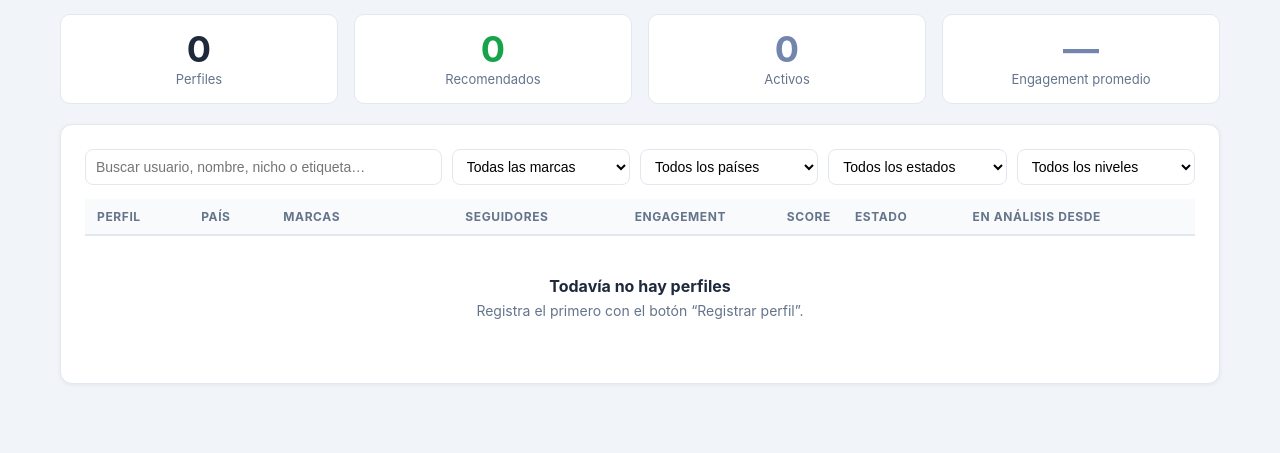
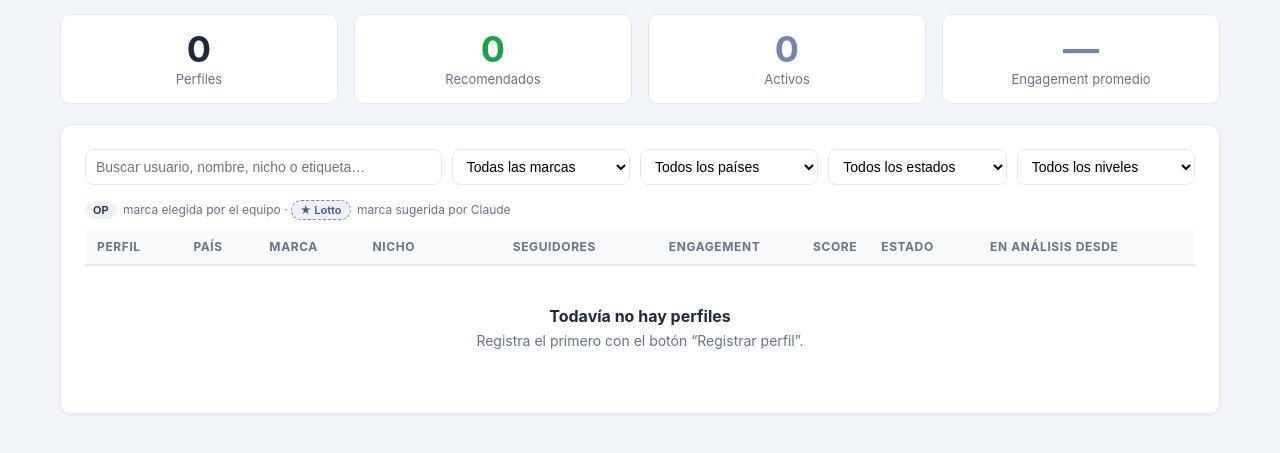
Before and after one commit to jennydsdasilva-prog/creators, a Flask app: page /creators in a window 1280 px wide. Shown: the part 188-641 px from the top of the page. Run offline with Flask 3, Linux system fonts and the light colour scheme; data that the repository does not hold is empty.

Commit message:
Panel: marca elegida y sugerida por Claude, y columna de nicho
Co-Authored-By: Claude Opus 5.5 <noreply@anthropic.com>
Claude-Session: https://claude.ai/code/session_01QSL2T7xeUKBmSjudhEs4KS

```diff
--- a/creators.py
+++ b/creators.py
@@ -901,6 +901,8 @@ def resumen_perfil(p):
         "seguidores": m.get("seguidores"), "er": m.get("er"), "nivel_cuenta": m.get("nivel_cuenta"),
         "score": s.get("total"), "nivel": s.get("nivel"),
         "recomendacion": (p.get("ia") or {}).get("recomendacion"),
+        "marca_sugerida": (p.get("ia") or {}).get("mejor_marca") or "",
+        "nichos": (p.get("ia") or {}).get("nichos") or [],
         "alertas_altas": sum(1 for a in p.get("alertas") or [] if a.get("gravedad") == "alta"),
         "fuente": p.get("fuente"), "actualizado": p.get("analizado") or p.get("actualizado"),
     }
--- a/static/creators.css
+++ b/static/creators.css
@@ -96,3 +96,4 @@ details.cr-det summary { cursor: pointer; font-weight: 600; font-size: 14px; col
   .card { box-shadow: none; break-inside: avoid; }
   .contenido { max-width: none; padding: 0; }
 }
+.cr-sugerida { background: #eef1f8; color: #4b5a85; border: 1px dashed #7485ad; }
--- a/templates/creators/panel.html
+++ b/templates/creators/panel.html
@@ -20,14 +20,15 @@
     <select id="f-nivel"><option value="">Todos los niveles</option>
       <option>Recomendado</option><option>Potencial</option><option>Revisar</option><option>No recomendado</option></select>
   </div>
+  <div class="cr-mini" style="margin-bottom:8px"><span class="cr-chip">OP</span> marca elegida por el equipo · <span class="cr-chip cr-sugerida">★ Lotto</span> marca sugerida por Claude</div>
   <div class="cr-tabla">
     <table>
       <thead><tr>
-        <th data-orden="usuario">Perfil</th><th data-orden="pais">País</th><th>Marcas</th>
+        <th data-orden="usuario">Perfil</th><th data-orden="pais">País</th><th>Marca</th><th data-orden="nicho_txt">Nicho</th>
         <th data-orden="seguidores" class="cr-num">Seguidores</th><th data-orden="er" class="cr-num">Engagement</th>
         <th data-orden="score" class="cr-num">Score</th><th data-orden="estado">Estado</th><th data-orden="en_analisis_desde">En análisis desde</th>
       </tr></thead>
-      <tbody id="cr-filas"><tr><td colspan="8" class="cr-vacio">Cargando…</td></tr></tbody>
+      <tbody id="cr-filas"><tr><td colspan="9" class="cr-vacio">Cargando…</td></tr></tbody>
     </table>
   </div>
 </div>
@@ -37,13 +38,23 @@
 <script>
 let PERFILES = [], ORDEN = { campo: "score", dir: -1 };
 
+// Marca: las elegidas por el equipo y, aparte, la que sugiere Claude.
+function marcas(p) {
+  const elegidas = CR.chips(p.marcas);
+  const sug = p.marca_sugerida && !p.marcas.includes(p.marca_sugerida)
+    ? `<span class="cr-chip cr-sugerida" title="Sugerida por Claude">★ ${CR.esc(p.marca_sugerida)}</span>` : "";
+  const marca = p.marca_sugerida && p.marcas.includes(p.marca_sugerida)
+    ? elegidas.replace(`>${CR.esc(p.marca_sugerida)}<`, ` title="También la sugiere Claude">★ ${CR.esc(p.marca_sugerida)}<`) : elegidas;
+  return (marca + sug) || "—";
+}
+
 function filtrados() {
   const t = document.getElementById("f-texto").value.trim().toLowerCase();
   const marca = document.getElementById("f-marca").value, pais = document.getElementById("f-pais").value;
   const estado = document.getElementById("f-estado").value, nivel = document.getElementById("f-nivel").value;
   return PERFILES.filter((p) =>
-    (!t || [p.usuario, p.nombre, p.nicho, ...(p.etiquetas || [])].join(" ").toLowerCase().includes(t)) &&
-    (!marca || p.marcas.includes(marca)) && (!pais || p.pais === pais) &&
+    (!t || [p.usuario, p.nombre, p.nicho_txt, ...(p.etiquetas || [])].join(" ").toLowerCase().includes(t)) &&
+    (!marca || p.marcas.includes(marca) || p.marca_sugerida === marca) && (!pais || p.pais === pais) &&
     (!estado || p.estado === estado) && (!nivel || p.nivel === nivel));
 }
 
@@ -57,16 +68,17 @@ function pintar() {
   });
   const tb = document.getElementById("cr-filas");
   if (!PERFILES.length) {
-    tb.innerHTML = `<tr><td colspan="8" class="cr-vacio"><b>Todavía no hay perfiles</b>Registra el primero con el botón “Registrar perfil”.</td></tr>`;
+    tb.innerHTML = `<tr><td colspan="9" class="cr-vacio"><b>Todavía no hay perfiles</b>Registra el primero con el botón “Registrar perfil”.</td></tr>`;
     return;
   }
-  if (!lista.length) { tb.innerHTML = `<tr><td colspan="8" class="cr-vacio">Ningún perfil coincide con los filtros.</td></tr>`; return; }
+  if (!lista.length) { tb.innerHTML = `<tr><td colspan="9" class="cr-vacio">Ningún perfil coincide con los filtros.</td></tr>`; return; }
   tb.innerHTML = lista.map((p) => `
     <tr onclick="location.href='/creators/p/${p.id}'">
       <td><div class="cr-persona">${CR.avatar(p.foto, p.usuario || p.nombre)}<div><b>${p.usuario ? "@" + CR.esc(p.usuario) : CR.esc(p.nombre)}</b>
-        <span>${p.usuario ? CR.esc(p.nombre) : "<i>sin usuario</i>"}${p.plataforma === "tiktok" ? " · TikTok" : ""}${p.nicho ? " · " + CR.esc(p.nicho) : ""}</span></div></div></td>
+        <span>${p.usuario ? CR.esc(p.nombre) : "<i>sin usuario</i>"}${p.plataforma === "tiktok" ? " · TikTok" : ""}</span></div></div></td>
       <td>${CR.esc(p.pais) || "—"}</td>
-      <td>${CR.chips(p.marcas)}</td>
+      <td>${marcas(p)}</td>
+      <td class="cr-mini" style="max-width:170px">${CR.esc(p.nicho_txt) || "—"}</td>
       <td class="cr-num">${CR.corto(p.seguidores)}<div class="cr-mini">${CR.esc(p.nivel_cuenta || "")}</div></td>
       <td class="cr-num">${CR.pct(p.er)}</td>
       <td class="cr-num">${CR.score(p.score)}${p.alertas_altas ? `<div class="cr-mini" style="color:var(--rojo)">${p.alertas_altas} alerta${p.alertas_altas > 1 ? "s" : ""}</div>` : ""}</td>
@@ -91,8 +103,9 @@ function estadisticas() {
 async function cargar() {
   try {
     PERFILES = (await CR.api("/api/creators/perfiles")).perfiles;
+    PERFILES.forEach((p) => { p.nicho_txt = p.nicho || (p.nichos || []).join(", "); });
   } catch (e) {
-    document.getElementById("cr-filas").innerHTML = `<tr><td colspan="8" class="cr-vacio">${CR.esc(e.message)}</td></tr>`;
+    document.getElementById("cr-filas").innerHTML = `<tr><td colspan="9" class="cr-vacio">${CR.esc(e.message)}</td></tr>`;
     return;
   }
   const paises = [...new Set(PERFILES.map((p) => p.pais).filter(Boolean))].sort();
```
